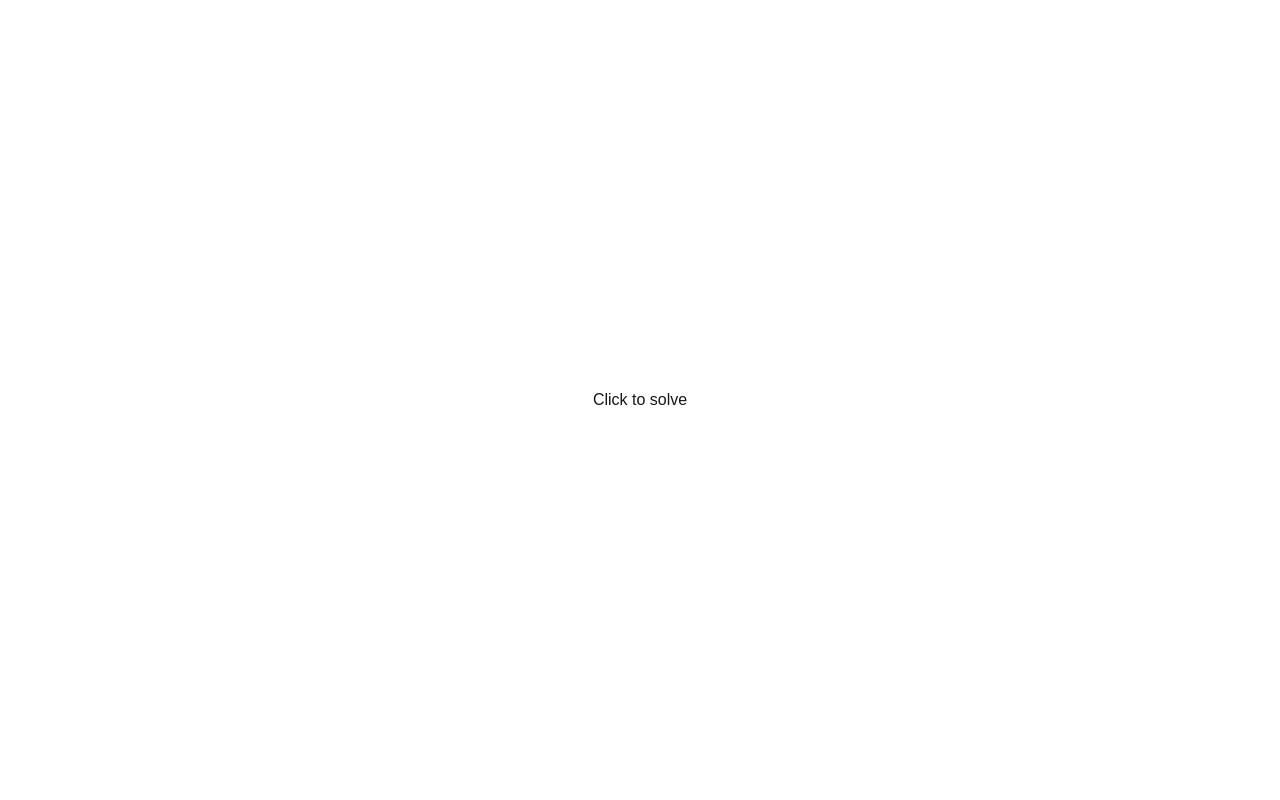
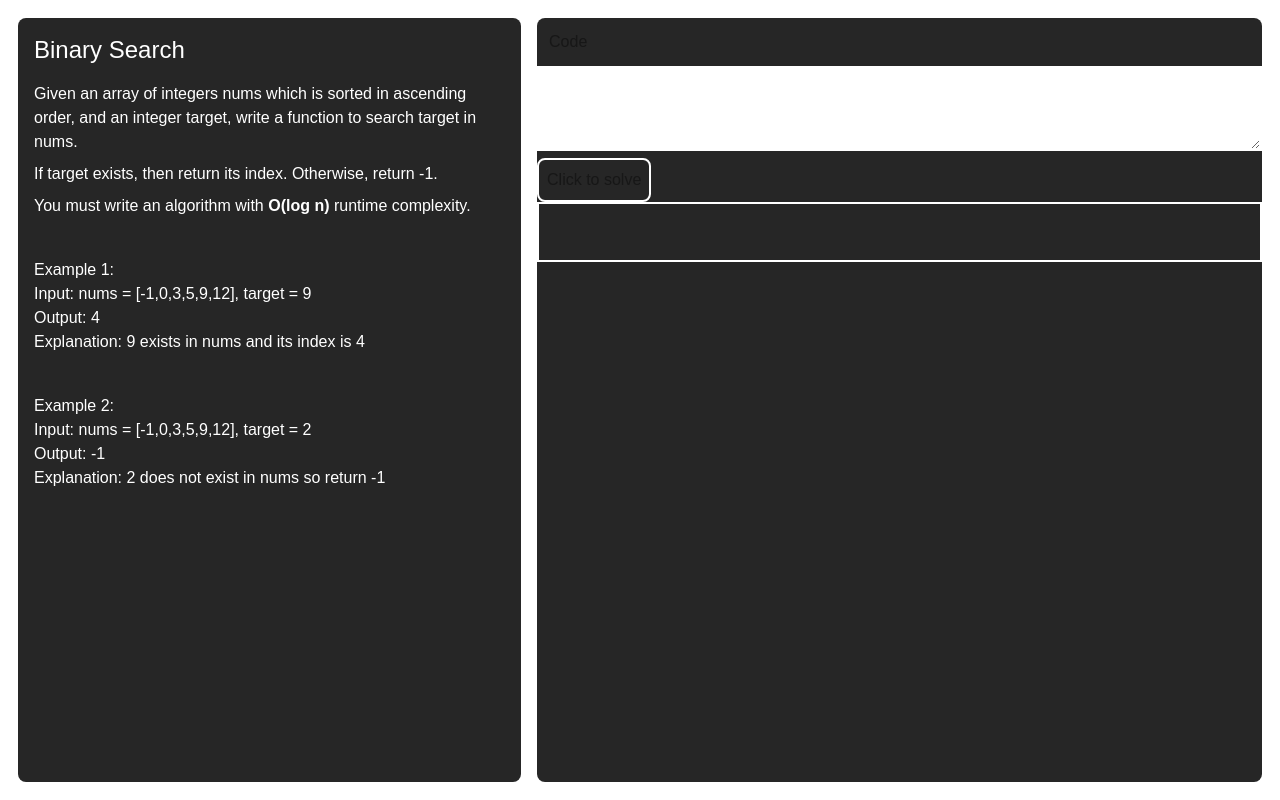
Before and after one commit to Mirthly-Inc/querylearner, a Next.js app: page /solve in a window 1280 px wide. Built offline with nearby package versions, Linux system fonts and the light colour scheme.

Commit message:
Front end code

```diff
--- /dev/null
+++ b/app/solve/layout.tsx
@@ -0,0 +1,40 @@
+export default function SolveLayout({
+  children,
+}: {
+  children: React.ReactNode;
+}) {
+  return (
+    <div className="w-full flex border-2 border-white h-screen">
+      <div className="text-white text-2xl w-2/3 m-4 rounded-lg p-4 bg-neutral-800">
+        <div>Binary Search</div>
+        <div className="text-base pt-4 flex flex-col gap-2">
+          <div>
+            Given an array of integers nums which is sorted in ascending order,
+            and an integer target, write a function to search target in nums.
+          </div>
+          <div>
+            If target exists, then return its index. Otherwise, return -1.
+          </div>
+          <div>
+            You must write an algorithm with <b>O(log n)</b> runtime complexity.
+          </div>
+        </div>
+        <div className="text-base pt-10">
+          <div>
+            <div>Example 1:</div>
+            <div>Input: nums = [-1,0,3,5,9,12], target = 9</div>
+            <div>Output: 4</div>
+            <div>Explanation: 9 exists in nums and its index is 4</div>
+          </div>
+          <div className="pt-10">
+            <div> Example 2:</div>
+            <div>Input: nums = [-1,0,3,5,9,12], target = 2 </div>
+            <div>Output: -1</div>
+            <div> Explanation: 2 does not exist in nums so return -1</div>
+          </div>
+        </div>
+      </div>
+      <div className="w-full py-4 pr-4">{children}</div>
+    </div>
+  );
+}
--- a/app/solve/page.tsx
+++ b/app/solve/page.tsx
@@ -1,6 +1,7 @@
 "use client";
 
 import { useState } from "react";
+import ReactMarkdown from "react-markdown";
 
 export default function Solve() {
   const [data, setData] = useState("");
@@ -42,18 +43,27 @@ export default function Solve() {
         expected: "0",
       }),
     }).then((response) => response.json());
-    // setData(res);
+
+    if (res.output === "success") {
+      setData("Submission Successful");
+    } else {
+      setData(res.output);
+    }
     console.log(res);
   };
   return (
-    <div className="w-full min-h-screen flex items-center justify-center">
+    <div className="w-full rounded-lg bg-neutral-800 h-full flex-col">
+      <div className="p-3 border-b border-white">Code</div>
+      <textarea className="h-fit w-full border-2 border-white text-black p-4" />
       <button
         onClick={handleClick}
         className="border-2 border-white p-2 rounded-lg hover:bg-neutral-900"
       >
         Click to solve
       </button>
-      {data}
+      <ReactMarkdown className="text-white text-xl pt-10 border-2 border-white justify-center p-4">
+        {data}
+      </ReactMarkdown>
     </div>
   );
 }
--- a/app/utils/ai.ts
+++ b/app/utils/ai.ts
@@ -10,7 +10,6 @@ export async function get_suggestions(
   expected: string,
   possible_err: string
 ) {
-  console.log("Reached generatio part");
   const prompt = `You will receive a coding problem, user written code, error in the code after execution
                     You will use the Socratic method to answer the question.For example:Instead of saying time limit
                     exceeded, give the user some hint to look out instead of revealing the time limit exceeded finally
@@ -33,18 +32,14 @@ export async function code_execution(
   code: string,
   expected: string
 ) {
-  console.log("Entered");
   try {
     const encodedSourceCode = btoa(code);
     const submissionToken = await submitCode(encodedSourceCode);
     const result = await getSubmissionResult(submissionToken);
-    console.log(result);
     const stdoutput = atob(result.stdout).trim();
-    console.log(result.stdout);
     if (stdoutput === expected) {
       return "success";
     } else {
-      console.log(stdoutput);
       const possible_err = atob(result.stderr);
       return await get_suggestions(
         problem,
--- a/package.json
+++ b/package.json
@@ -12,7 +12,8 @@
     "@google/generative-ai": "^0.19.0",
     "next": "14.2.13",
     "react": "^18",
-    "react-dom": "^18"
+    "react-dom": "^18",
+    "react-markdown": "^9.0.1"
   },
   "devDependencies": {
     "@types/node": "^20",
```
Also changed, not shown: 1 other file (tests, documents, lock files or other folders).
